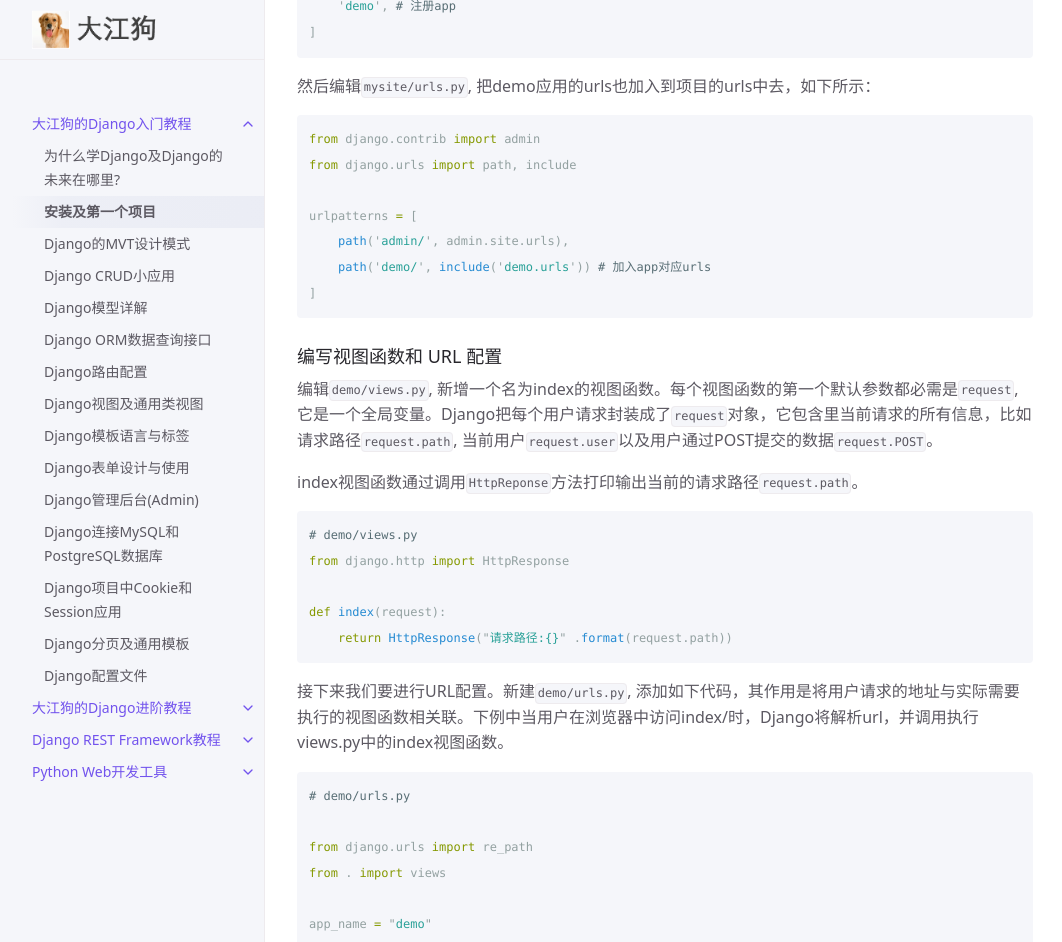
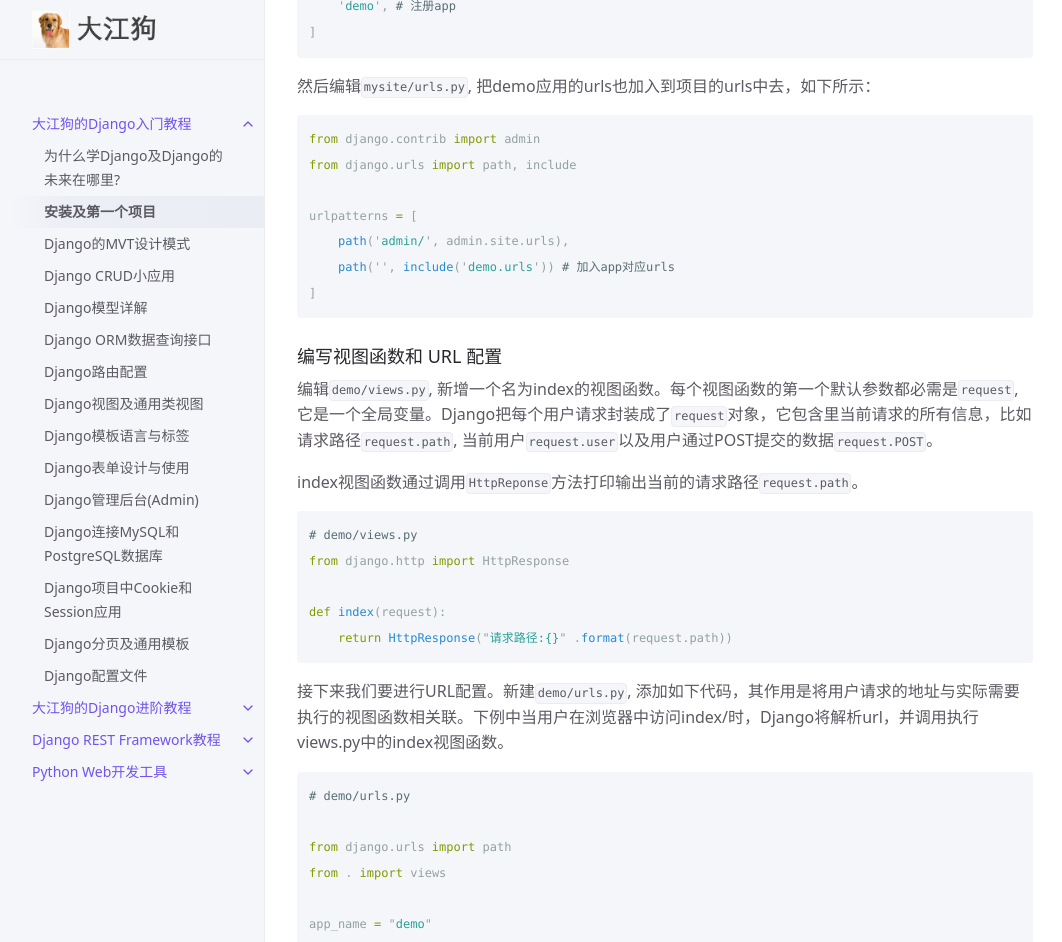
Before and after one commit to shiyunbo/shiyunbo.github.io, a Jekyll site: the page built from django/basics/2-installation-use.md, in a window 1280 px wide and 1400 px high, scrolled down 3201 px. Shown: the top 942 px of the window, without its empty margins (107-1169 px from the left). Built offline with Jekyll 4.4.1, drawn with Linux system fonts in a browser that asks for light colours; some of the changed text lies outside the part shown.

Commit message:
Update 2-installation-use.md
corrected small issue

````diff
--- a/django/basics/2-installation-use.md
+++ b/django/basics/2-installation-use.md
@@ -127,7 +127,7 @@
 
 urlpatterns = [
     path('admin/', admin.site.urls),
-    path('demo/', include('demo.urls')) # 加入app对应urls
+    path('', include('demo.urls')) # 加入app对应urls
 ]
 ```
 
@@ -150,12 +150,12 @@
 ```python
 # demo/urls.py
 
-from django.urls import re_path
+from django.urls import path
 from . import views
 
 app_name = "demo"
 urlpatterns = [
-    re_path(r'^index/$', views.index, name='index'),
+    path('index/', views.index, name='index'),
 ]
 ```
 
````
